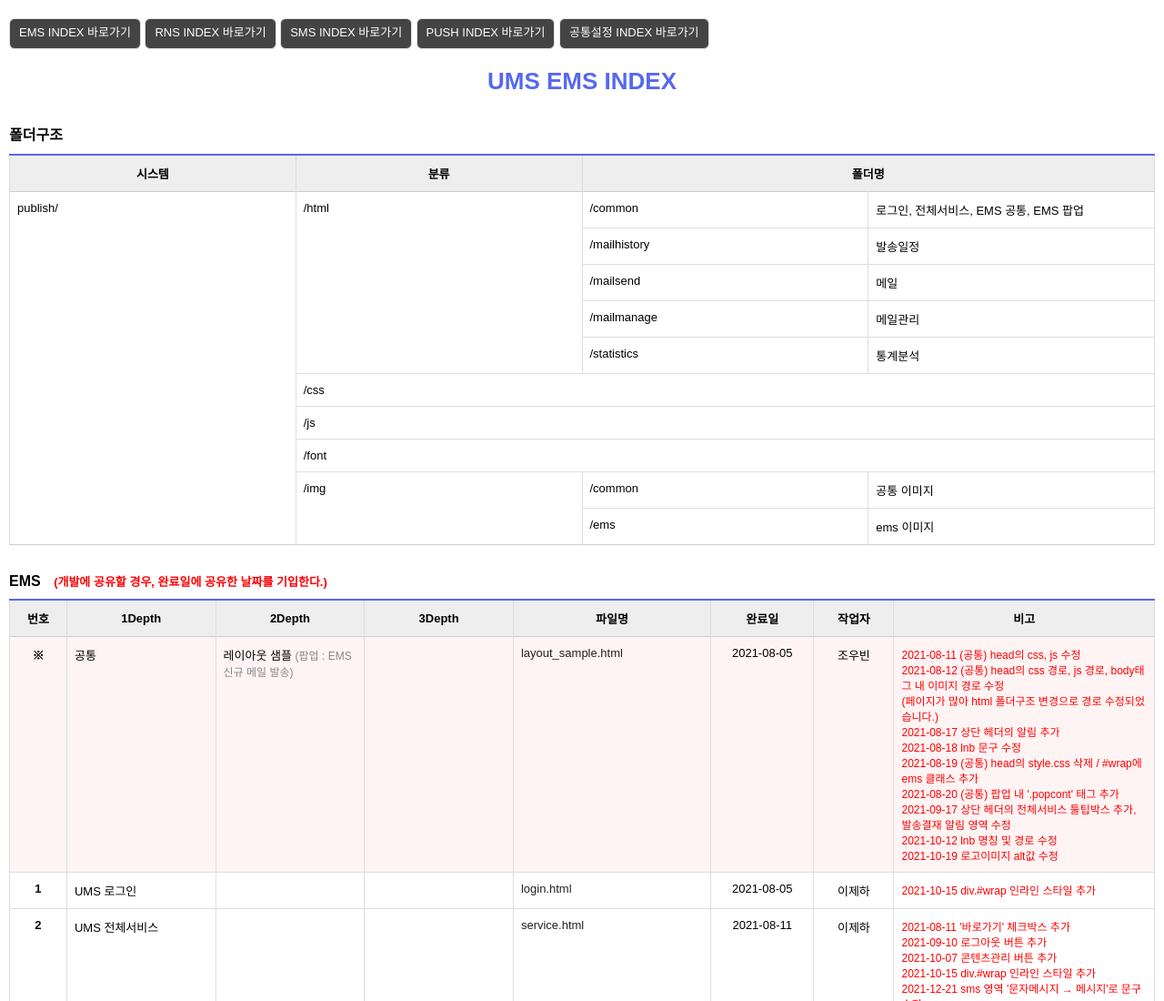
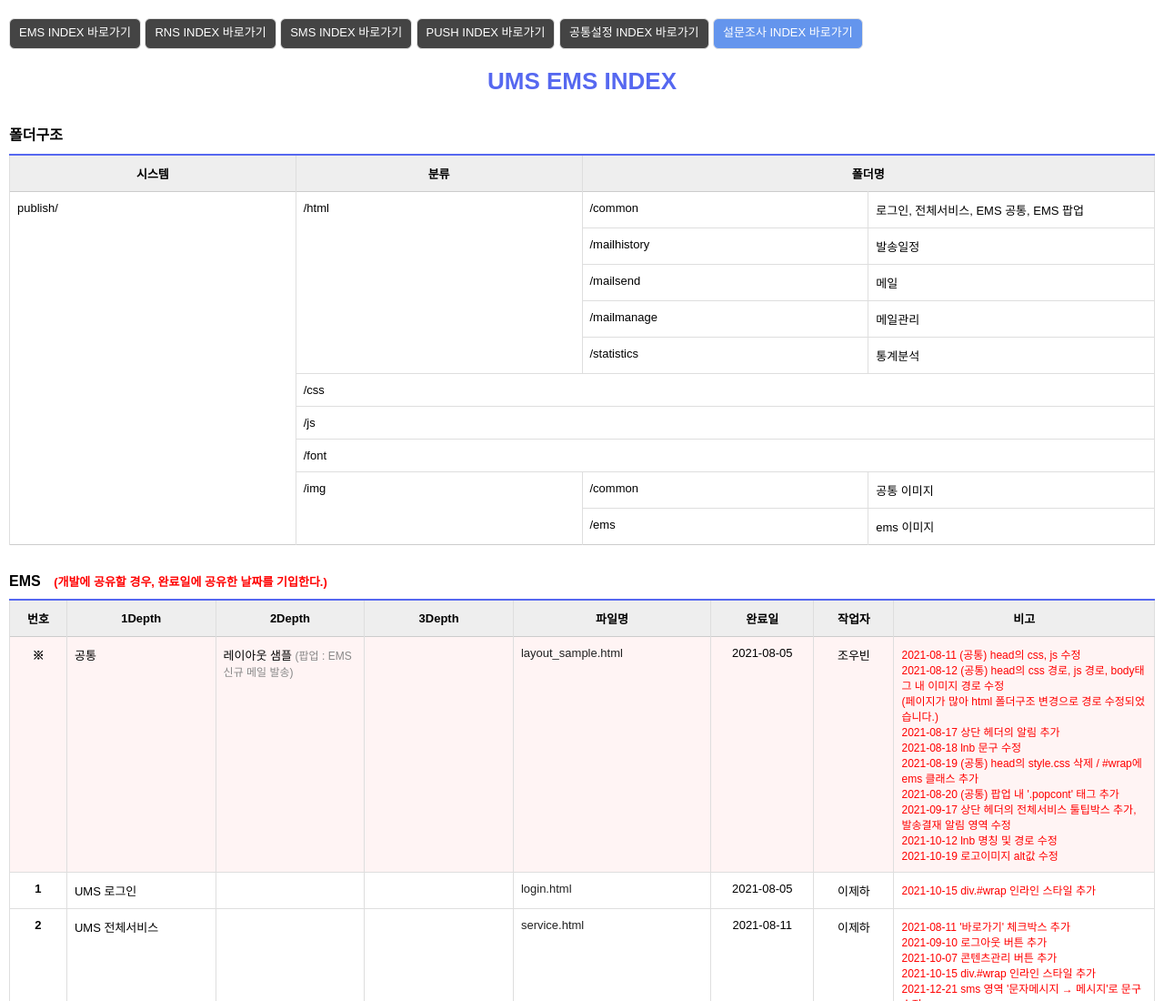
Before and after one commit to RaChoonSik/AXON_UI, a plain HTML site: page index.html in a window 1280 px wide. Shown: the top 1100 px of the page at 91% size. Drawn offline with Linux system fonts and the light colour scheme.

Commit message:
index에 surv 링크 추가

```diff
--- a/index.html
+++ b/index.html
@@ -95,6 +95,7 @@
       <a href="index_sms.html">SMS INDEX 바로가기</a>
       <a href="index_push.html">PUSH INDEX 바로가기</a>
       <a href="index_sys.html">공통설정 INDEX 바로가기</a>
+      <a href="index_surv.html" style="background-color:cornflowerblue;">설문조사 INDEX 바로가기</a>
     </div>
     <h1 class="guideh1">UMS EMS INDEX</h1>
     <h2 class="guideh2">폴더구조</h2>
```
Also changed, not shown: index_push.html (+1 -0 lines), index_rns.html (+1 -0 lines), index_sms.html (+1 -0 lines), index_sys.html (+1 -0 lines).
